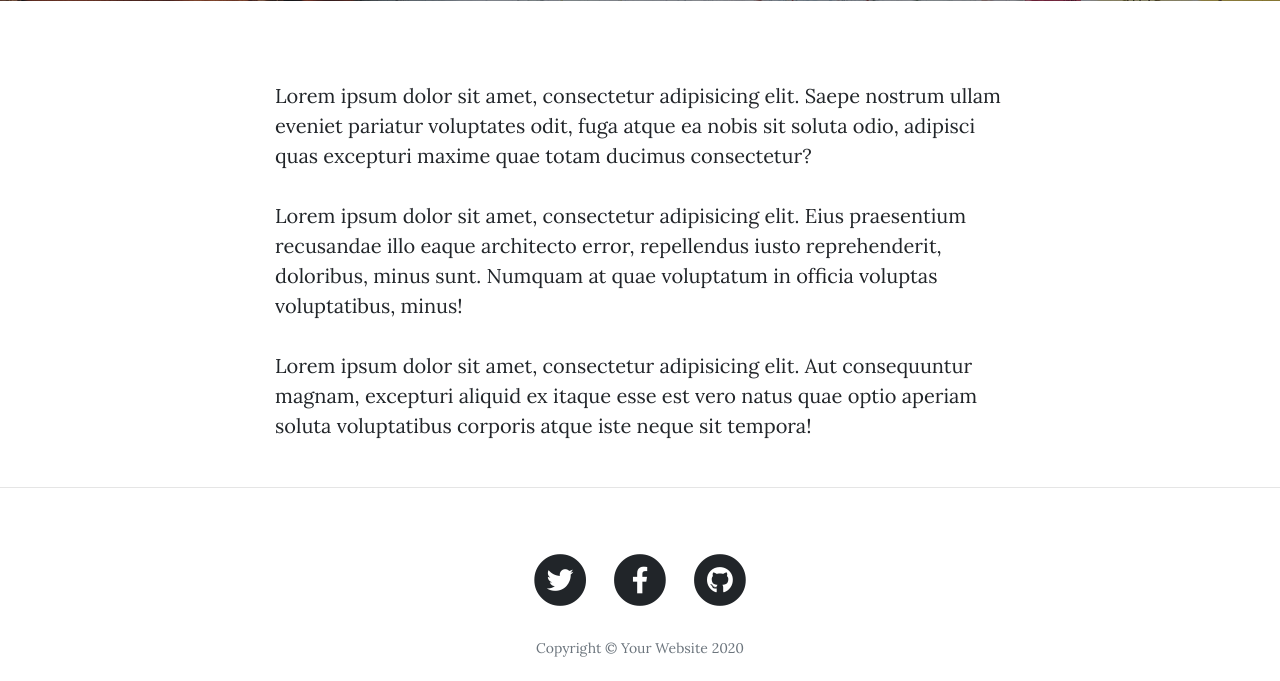
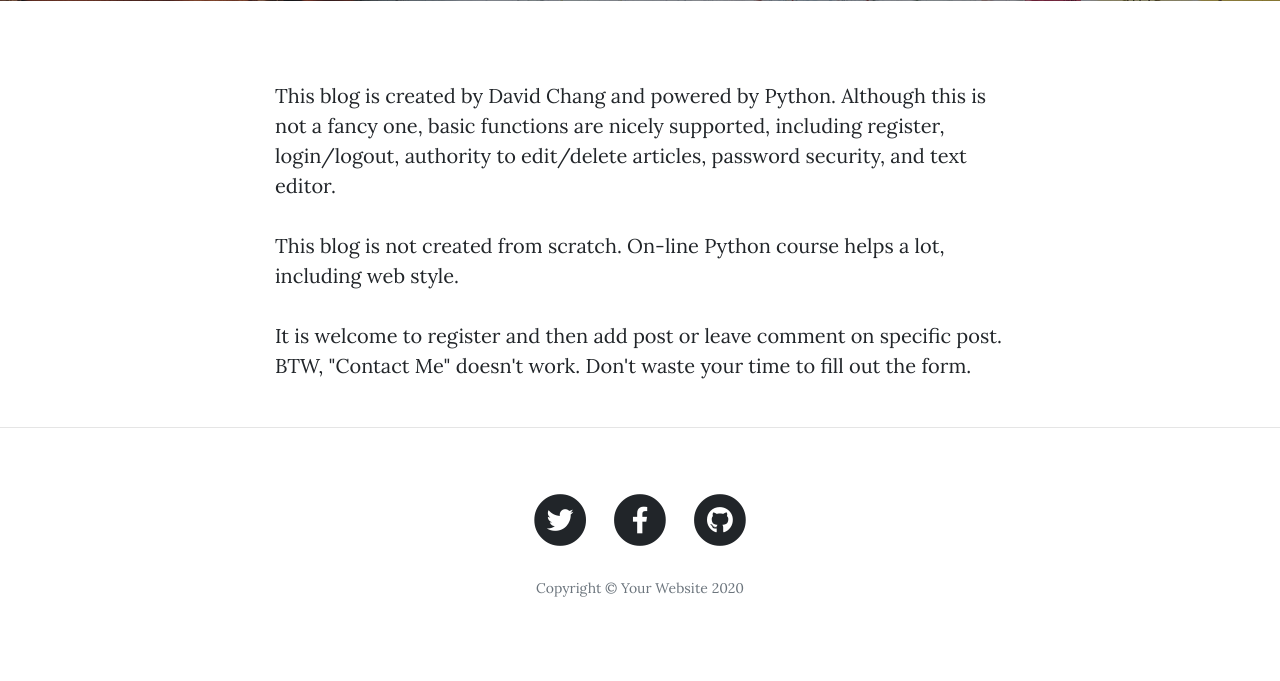
Before and after one commit to davidchang1234/David-blog, a Flask app: page /about in a window 1280 px wide. Shown: the part 531-1212 px from the top of the page. After the commit the page ends 1128 px from the top, so only its background shows below. Run offline with Flask 2, Linux system fonts and the light colour scheme; some libraries are stand-ins or nearby versions.

Commit message:
update about section

```diff
--- a/templates/about.html
+++ b/templates/about.html
@@ -19,9 +19,9 @@
   <div class="container">
     <div class="row">
       <div class="col-lg-8 col-md-10 mx-auto">
-        <p>Lorem ipsum dolor sit amet, consectetur adipisicing elit. Saepe nostrum ullam eveniet pariatur voluptates odit, fuga atque ea nobis sit soluta odio, adipisci quas excepturi maxime quae totam ducimus consectetur?</p>
-        <p>Lorem ipsum dolor sit amet, consectetur adipisicing elit. Eius praesentium recusandae illo eaque architecto error, repellendus iusto reprehenderit, doloribus, minus sunt. Numquam at quae voluptatum in officia voluptas voluptatibus, minus!</p>
-        <p>Lorem ipsum dolor sit amet, consectetur adipisicing elit. Aut consequuntur magnam, excepturi aliquid ex itaque esse est vero natus quae optio aperiam soluta voluptatibus corporis atque iste neque sit tempora!</p>
+        <p>This blog is created by David Chang and powered by Python. Although this is not a fancy one, basic functions are nicely supported, including register, login/logout, authority to edit/delete articles, password security, and text editor.</p>
+        <p>This blog is not created from scratch. On-line Python course helps a lot, including web style. </p>
+        <p>It is welcome to register and then add post or leave comment on specific post. BTW, "Contact Me" doesn't work. Don't waste your time to fill out the form.</p>
       </div>
     </div>
   </div>
```
